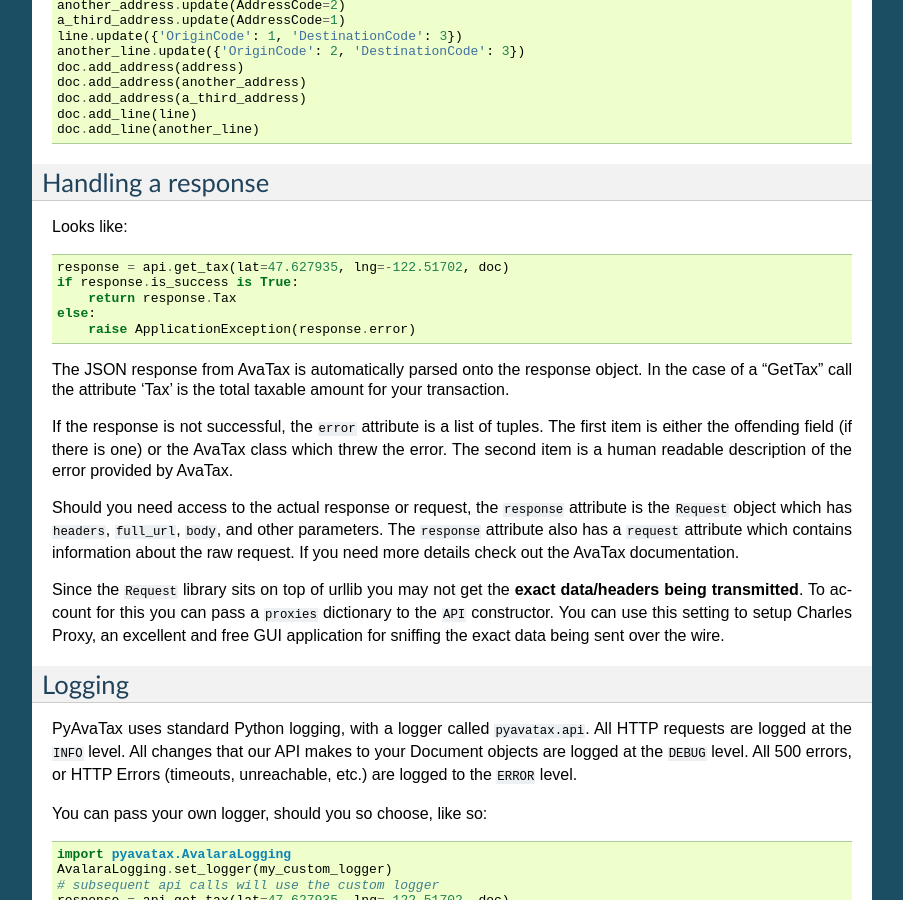
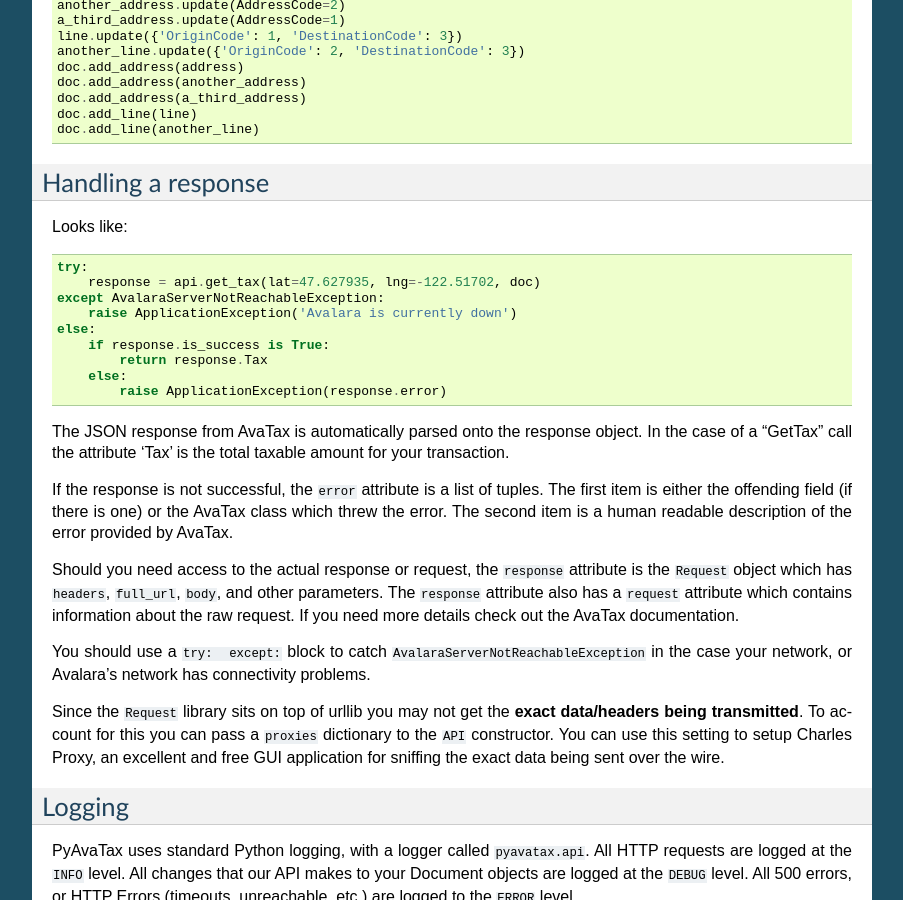
Before and after one commit to activefrequency/pyavatax, a Sphinx documentation site: the page built from docs/basics.rst, in a window 1280 px wide and 900 px high, scrolled down 1992 px. Shown: the whole window, without its empty margins (198-1101 px from the left). Built offline with Sphinx 7.4.7, drawn with Linux system fonts in a browser that asks for light colours.

Commit message:
doc update for catching ServerNotReachable

```diff
--- a/docs/basics.rst
+++ b/docs/basics.rst
@@ -108,17 +108,23 @@
 -------------------
 Looks like:
 ::
-    response = api.get_tax(lat=47.627935, lng=-122.51702, doc)
-    if response.is_success is True:
-        return response.Tax
+    try:
+        response = api.get_tax(lat=47.627935, lng=-122.51702, doc)
+    except AvalaraServerNotReachableException:
+        raise ApplicationException('Avalara is currently down')
     else:
-        raise ApplicationException(response.error)
+        if response.is_success is True:
+            return response.Tax
+        else:
+            raise ApplicationException(response.error)
 
 The JSON response from AvaTax is automatically parsed onto the response object. In the case of a "GetTax" call the attribute 'Tax' is the total taxable amount for your transaction.
 
 If the response is not successful, the ``error`` attribute is a list of tuples. The first item is either the offending field (if there is one) or the AvaTax class which threw the error. The second item is a human readable description of the error provided by AvaTax.
 
 Should you need access to the actual response or request, the ``response`` attribute is the ``Request`` object which has ``headers``, ``full_url``, ``body``, and other parameters. The ``response`` attribute also has a ``request`` attribute which contains information about the raw request. If you need more details check out the AvaTax documentation.
+
+You should use a ``try:  except:`` block to catch ``AvalaraServerNotReachableException`` in the case your network, or Avalara's network has connectivity problems.
 
 Since the ``Request`` library sits on top of urllib you may not get the **exact data/headers being transmitted**. To account for this you can pass a ``proxies`` dictionary to the ``API`` constructor. You can use this setting to setup Charles Proxy, an excellent and free GUI application for sniffing the exact data being sent over the wire.
 
```
